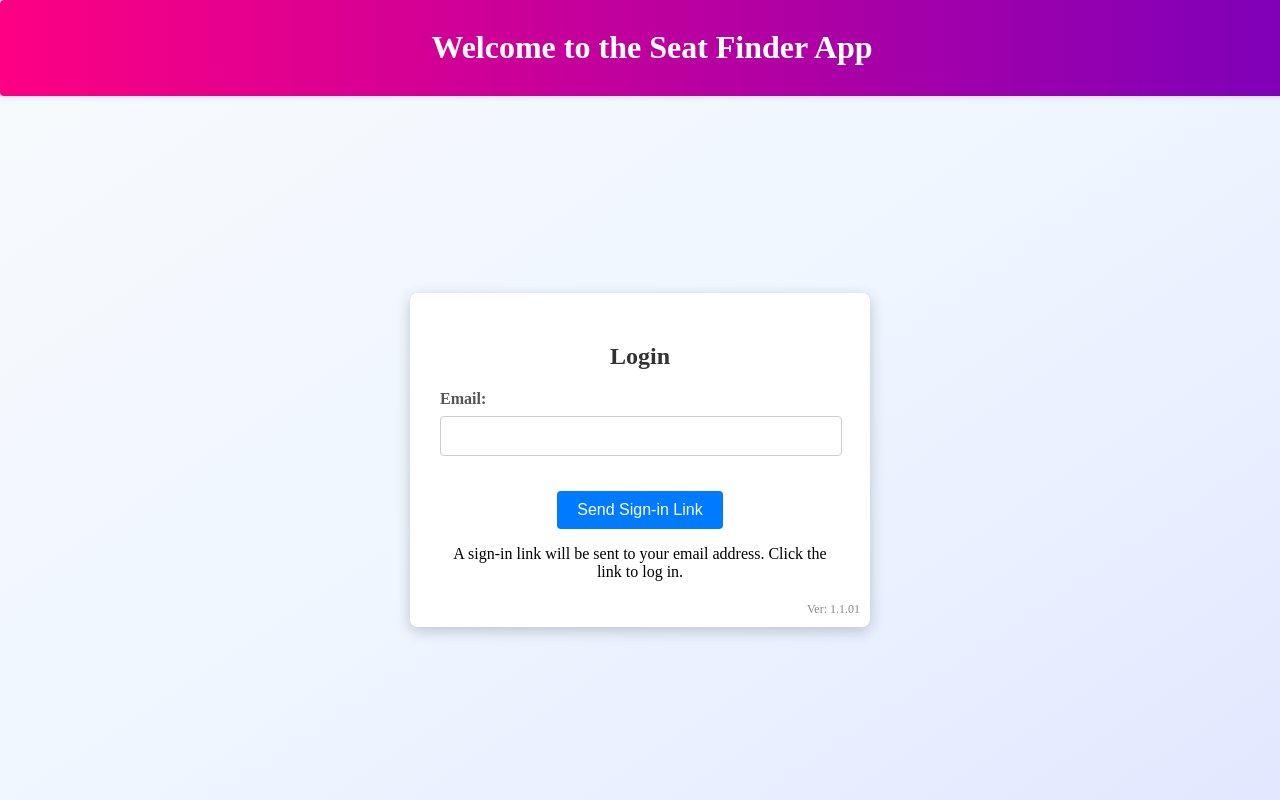
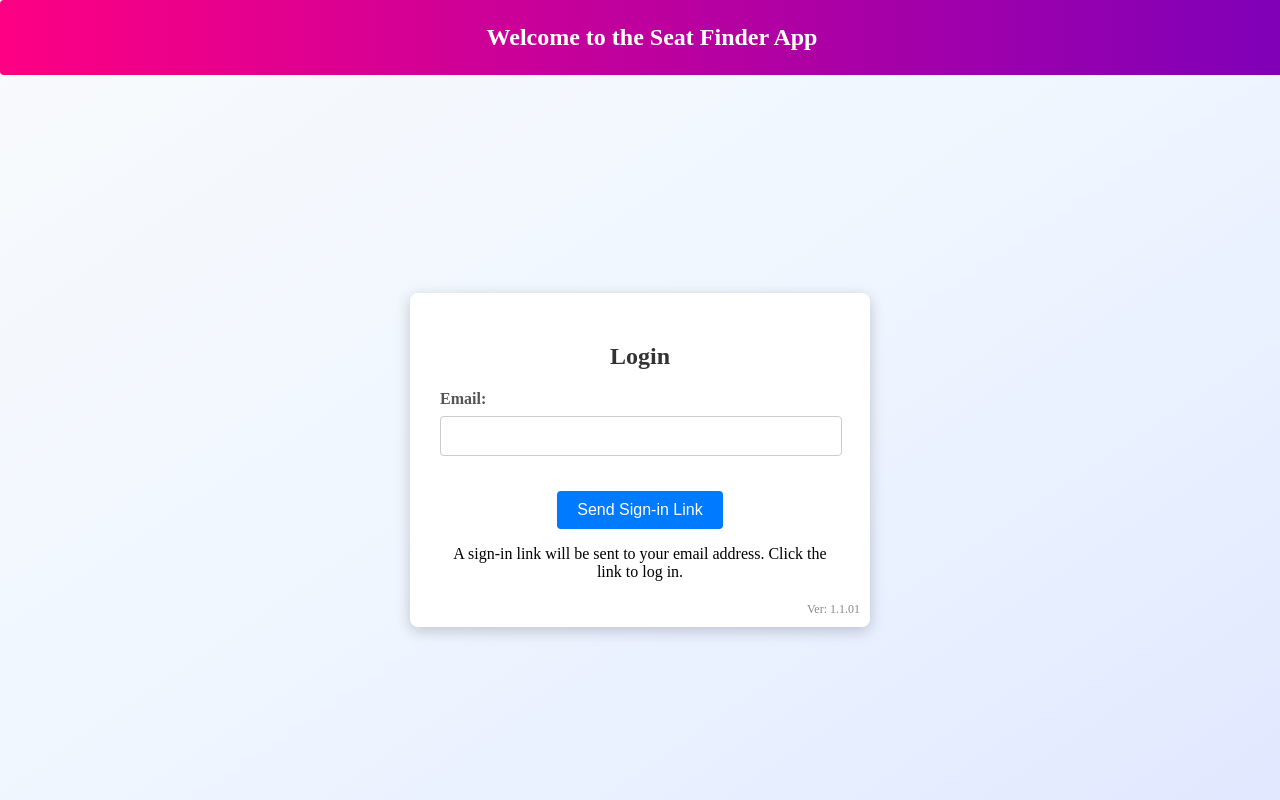
Before and after one commit to yshauser/floor-plan-app, a React (Vite) app: page / in a window 1280 px wide. Built offline with nearby package versions, Linux system fonts and the light colour scheme; no server answers.

Commit message:
separate login header from App header

```diff
--- a/src/components/LoginDialog.css
+++ b/src/components/LoginDialog.css
@@ -1,4 +1,4 @@
-.header {
+.login-header {
   position: fixed;
   top:0;
   left:0;
@@ -39,8 +39,8 @@
   text-align: center;
 }
 
-.header h1 {
-  /* font-size: medium; */
+.login-header h1 {
+  font-size: 1.5rem;
   color: white;
 }
 
--- a/src/components/LoginDialog.tsx
+++ b/src/components/LoginDialog.tsx
@@ -27,7 +27,7 @@ const LoginDialog: React.FC<LoginDialogProps> = () => {
 
   return (
     <div className="login-dialog-overlay">
-      <header className="header">
+      <header className="login-header">
         <h1>Welcome to the Seat Finder App</h1>
       </header>
 
```
